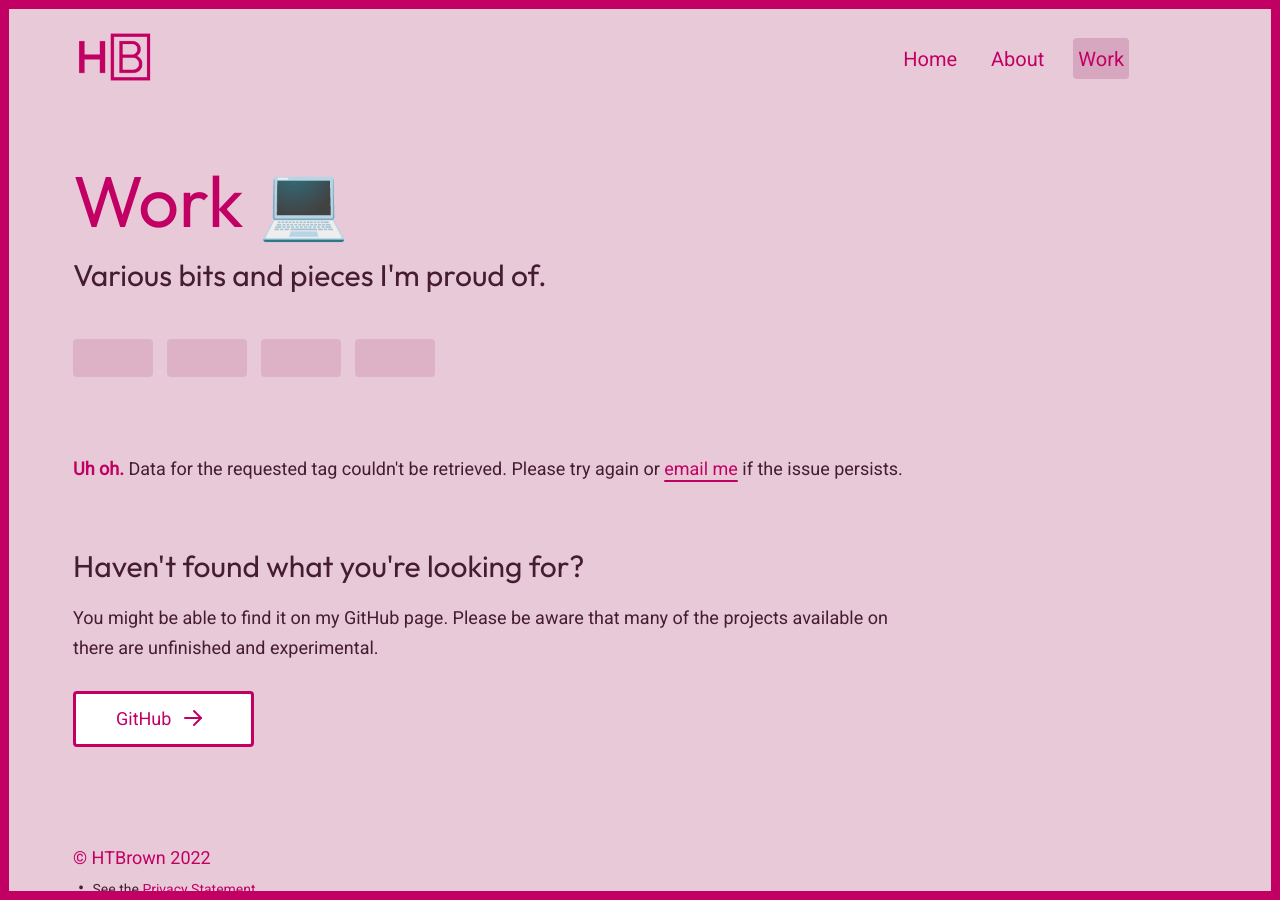
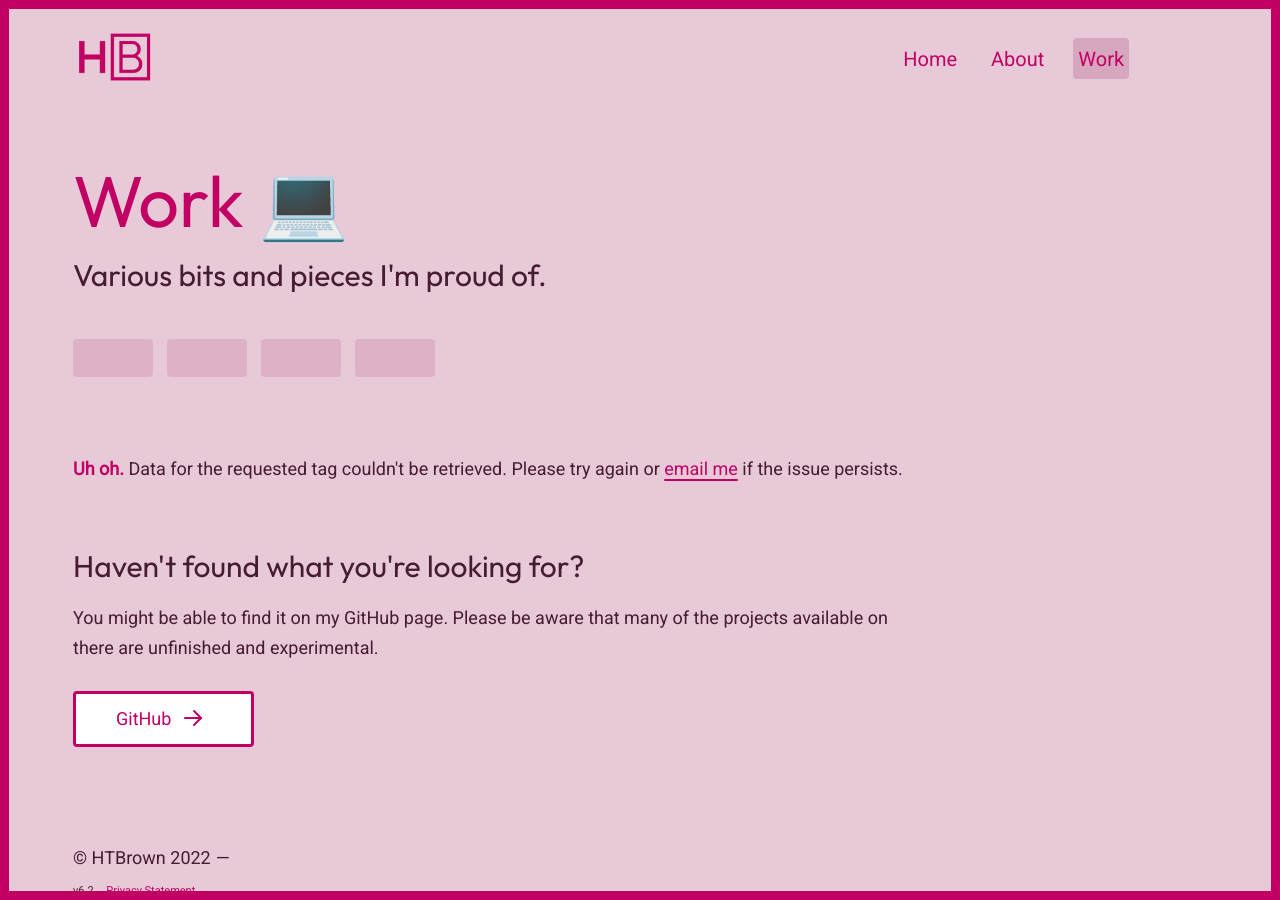
Before and after one commit to htbrown/htbrown.com, a Jekyll site: the page built from work.html, in a window 1280 px wide. Built offline with Jekyll 4.4.1, drawn with Linux system fonts in a browser that asks for light colours.

Commit message:
updated footer layout and link styles

```diff
--- a/_includes/footer.html
+++ b/_includes/footer.html
@@ -1,9 +1,6 @@
 <footer>
         <p class="large">
-            &copy; HTBrown 2022
+            &copy; HTBrown 2022{% if page.github %}<span class="bullet">—</span> <a class="github" href="{{ page.github }}"><i class="ai-github-fill pink"></i></a>{% endif %}
         </p>
-        <p class="small">
-            {% if page.github %} <a href="{{ page.github }}"><i class="ai-github-fill pink"></i></a></span> <span class="bullet">&bull;</span> {% endif %} See the <a href="/privacy">Privacy Statement</a>.
-        </p>
-        <p class="version">v6.2</p>
+        <p class="small">v6.2 <span class="bullet"></span> <a href="/privacy">Privacy Statement</a></p>
 </footer>
--- a/_scss/footer.scss
+++ b/_scss/footer.scss
@@ -7,19 +7,30 @@
         padding: 0;
     }
 
-    .small {
-        font-size: 14px;
+    .large {
+        font-size: 18px;
+        font-family: 'Roboto', sans-serif;
+        font-weight: 500;
+
+        .pink {
+            color: $primary;
+        }
     }
 
-    .large {
-        font-size: 18px;
-        color: $primary;
-        font-family: 'Roboto', sans-serif;
-        font-weight: 500;
+    .small {
+        font-size: 11px;
     }
 
-    .version {
-        font-size: 9px;
+    .github {
+        padding-left: 5px;
+        padding-right: 5px;
+
+        &:after {
+            background-color: transparent !important;
+        }
+        &:hover:after {
+            background-color: darken($light, 10%) !important;
+        }
     }
 
     .bullet {
--- a/_scss/text.scss
+++ b/_scss/text.scss
@@ -63,7 +63,7 @@
     width: 100%;
     position: absolute;
     left: 0;
-    bottom: -15%;
+    bottom: -10%;
     background: $primary;
     transition: all .1s ease;
     transform-origin: bottom left;
@@ -72,7 +72,7 @@
 }
 
 a:hover:not(.btn):not(.nav-item):not(.nav-brand):not(.pill):after {
-    height: 130%;
+    height: 120%;
     background-color: darken($light, 10%);
 }
 
```
